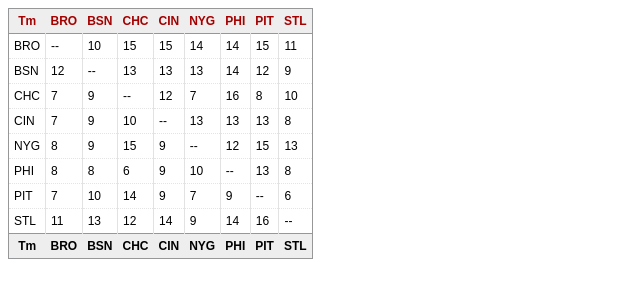
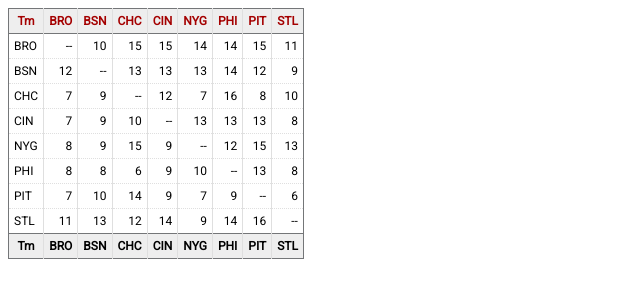
Before and after one commit to ameer-ahmad/SR-Eng-Intern-Prompt, a plain HTML site: page index.html in a window 1280 px wide. Shown: the whole page, without its empty margins (0-640 px from the left). Drawn offline with Linux system fonts and the light colour scheme.

Commit message:
aligned record to the right

```diff
--- a/index.html
+++ b/index.html
@@ -5,6 +5,10 @@
     <meta http-equiv="X-UA-Compatible" content="IE=edge">
     <meta name="viewport" content="width=device-width, initial-scale=1.0">
     <link rel="stylesheet" href="./style.css">
+    <link rel="preconnect" href="https://fonts.googleapis.com">
+    <link rel="preconnect" href="https://fonts.gstatic.com" crossorigin>
+    <link href="https://fonts.googleapis.com/css2?family=Roboto&display=swap" rel="stylesheet">
+
     <title>Sports Reference</title>
 </head>
 <body>
--- a/script.js
+++ b/script.js
@@ -1,7 +1,9 @@
+// Grab html table elements
 let table = document.querySelector(".teamsTable")
 let tableBody = document.querySelector(".tableBody")
 let tableHead = document.querySelector(".tableHead")
 
+// Get the data
 fetch("./data.json")
     .then(Res => Res.json())
     .then(data => {
@@ -16,12 +18,13 @@ fetch("./data.json")
         headerRow.appendChild(headerData)
 
         for (let team1 of teams) {
-
+            // Add current team to header
             headerText = document.createTextNode(team1)
             let headerData2 = document.createElement("th")
             headerData2.appendChild(headerText)
             headerRow.appendChild(headerData2)
 
+            // Add current team to left side teams
             let tableRow = document.createElement("tr")
             let tableData = document.createElement("td")
             let text  = document.createTextNode(team1)
@@ -30,9 +33,11 @@ fetch("./data.json")
 
             for (let team2 of teams) {
                 let tableData2 = document.createElement("td")
+                tableData2.classList.add("rightAlign")
                 if (team2 === team1) {
                     text = document.createTextNode("--")
                 } else {
+                    // Display team's wins
                     text = document.createTextNode(data[team1][team2]["W"])
                 }
                 tableData2.appendChild(text)
@@ -41,7 +46,9 @@ fetch("./data.json")
 
             tableBody.appendChild(tableRow)
         }
+
         tableHead.appendChild(headerRow)
+        // Bottom header
         tableBody.appendChild(headerRow.cloneNode(true))
 
 
--- a/style.css
+++ b/style.css
@@ -1,19 +1,29 @@
 
 .tableHead {
-    border-bottom: 1px solid #959799;
+    border-bottom: 1px solid #747678;
     background-color: #eeeeee;
     color: #a40000;
+    cursor: pointer;
 }
 
+
 .tableBody tr:last-of-type {
-    border-top: 1px solid #959799;
+    border-top: 1px solid #747678;
     background-color: #eeeeee;
     color: 4d0000;
 }
 
 td {
-    border-bottom: 1px dotted #e4e4e4;
-    border-right: 1px solid #e2e2e2;
+    border-bottom: 1px dotted #dfdfdf;
+    border-right: 1px solid #dfdfdf;
+}
+
+th {
+    border-right: 1px solid #dfdfdf;
+}
+
+th:last-of-type {
+    border-right: none;
 }
 
 tr td:last-of-type {
@@ -25,8 +35,16 @@ td, th {
 }
 
 .teamsTable {
-    border: 1px solid #959799;
+    border: 1px solid #747678;
     border-collapse: collapse;
-    font-family: Arial, Helvetica, sans-serif;
+    font-family: 'Roboto', sans-serif;
     font-size: 12px;
 }
+
+.rightAlign {
+    text-align: right;
+}
+
+.tableBody tr:hover {
+    background-color: #ffff88;
+}
```
